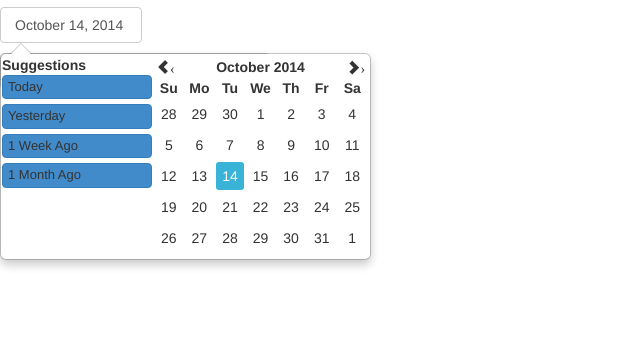
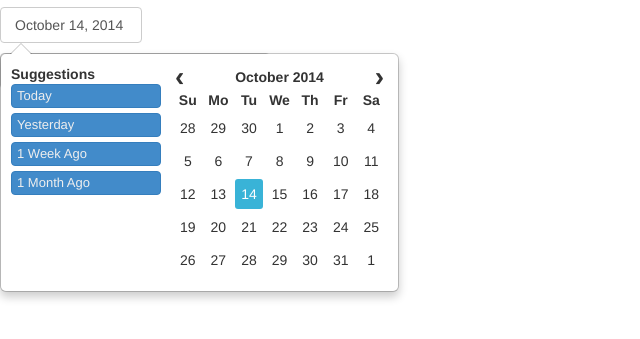
Before and after one commit to panda01/calendar, a website: page index.html in a window 1280 px wide. Shown: the part 63-402 px from the top of the page, without its empty margins (0-640 px from the left). Drawn offline with nearby package versions, Linux system fonts and the light colour scheme; files whose address does not match are found by name.

Commit message:
removing bootstrap dependencies, more styling

```diff
--- a/css/less/calendar.less
+++ b/css/less/calendar.less
@@ -18,6 +18,7 @@
     // color: #fffeff;
     font-size: 13px;
     font-family: 'Helvetica Neue', Helvetica, Arial, sans-serif;
+    padding: 10px;
 
 
     .arrow { left: 20px; }
@@ -26,8 +27,10 @@
         font-weight: bold;
     }
 
-    .glyphicon {
+    .dir {
         cursor: pointer;
+        font-size: 28px;
+        line-height: 18px;
         &.prev { float: left; }
         &.next { float: right; }
         &.disable {
@@ -45,10 +48,12 @@
     table th {
         text-align: center;
         cursor: pointer;
+        line-height: 18px;
     }
     .suggestions {
         float: left;
         min-width: 150px;
+        margin-right: 10px;
         .suggestions-list {
             list-style-type: none;
             padding: 0;
@@ -60,6 +65,7 @@
             text-transform: capitalize;
             border-radius: 4px;
             text-align: left;
+            color: #eee;
 
             & + .suggestion {
                 margin-top: 5px;
--- a/js/calendar.js
+++ b/js/calendar.js
@@ -507,11 +507,7 @@
             return _C('table.years').append(this._CHead(2)).append(_C('tbody'));
         },
         _: function(attr, val) {
-            var old = this.settings[attr];
-            // return the parent if this doesn't have the option;
-            if(u.isUndef(old)) {
-                return this._parent._(attr, val);
-            }
+            var old = this._parent._(attr, val);
             if(!u.isUndef(val)) {
                 this.settings[attr] = val;
             }
@@ -545,9 +541,9 @@
         // create a table head
         _CHead: function(span) {
             return _C('thead').append(_C('tr').append(_C('th').attr('colspan', span)
-                    .append(_C('div.glyphicon.glyphicon-chevron-left.prev').html('&lsaquo;'))
                     .append(_C('span.title'))
-                    .append(_C('div.glyphicon.glyphicon-chevron-right.next').html('&rsaquo;'))));
+                    .append(_C('div.dir.prev').html('&lsaquo;'))
+                    .append(_C('div.dir.next').html('&rsaquo;'))));
         },
         _isBefore: function(date, min) {
             min = min || this._('minDate');
@@ -577,10 +573,10 @@
                 copy = date.clone(),        // don't change the date passed in, need it for reference
                 $rowCache = null,
                 bindPagination = function(prevMoment, nextMoment) {
-                    $t.find('.glyphicon.prev')
+                    $t.find('.dir.prev')
                         .data('date', prevMoment)
                         .toggleClass('disable', this._isBefore(prevMoment));
-                    $t.find('.glyphicon.next')
+                    $t.find('.dir.next')
                         .data('date', nextMoment)
                         .toggleClass('disable', this._isAfter(nextMoment));
 
```
Also changed, not shown: css/calendar.css.
